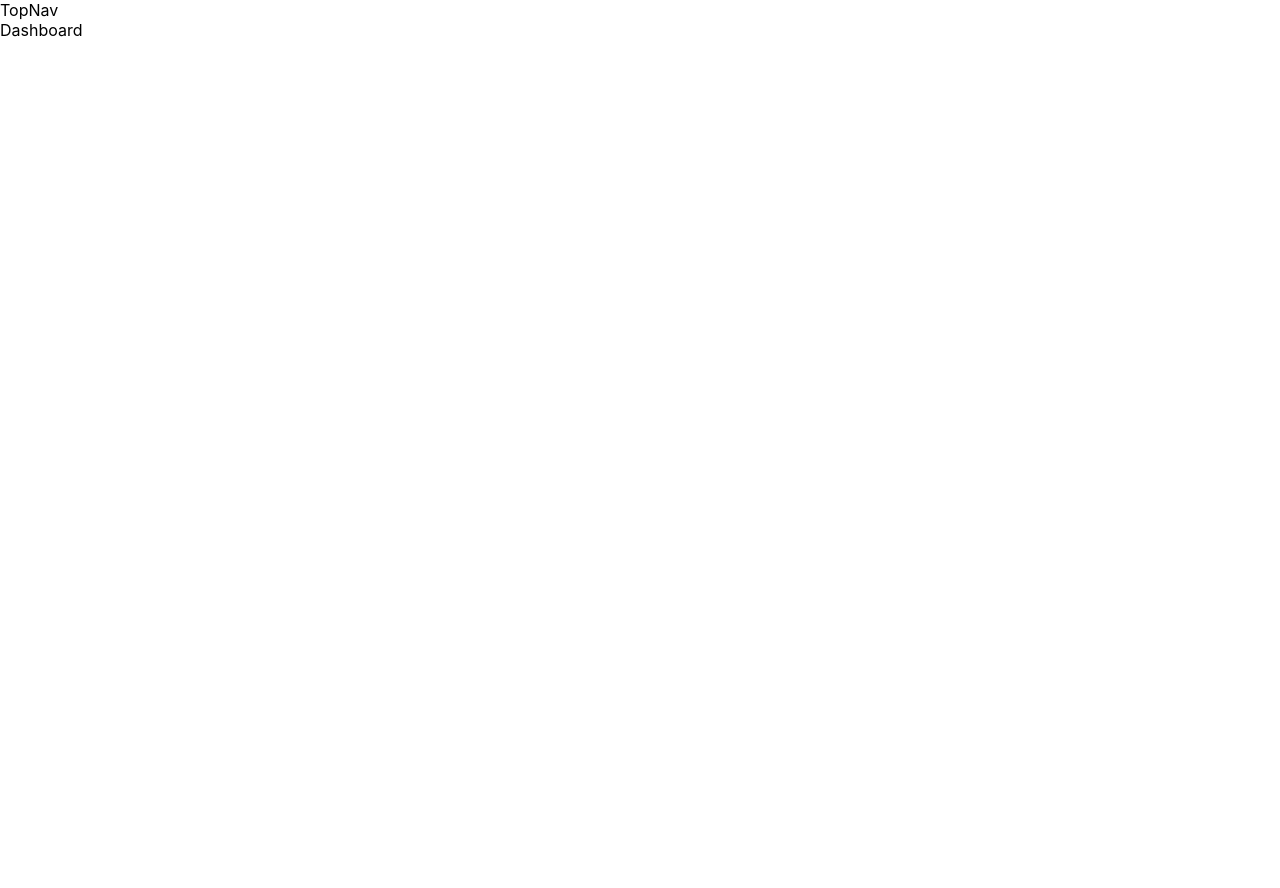
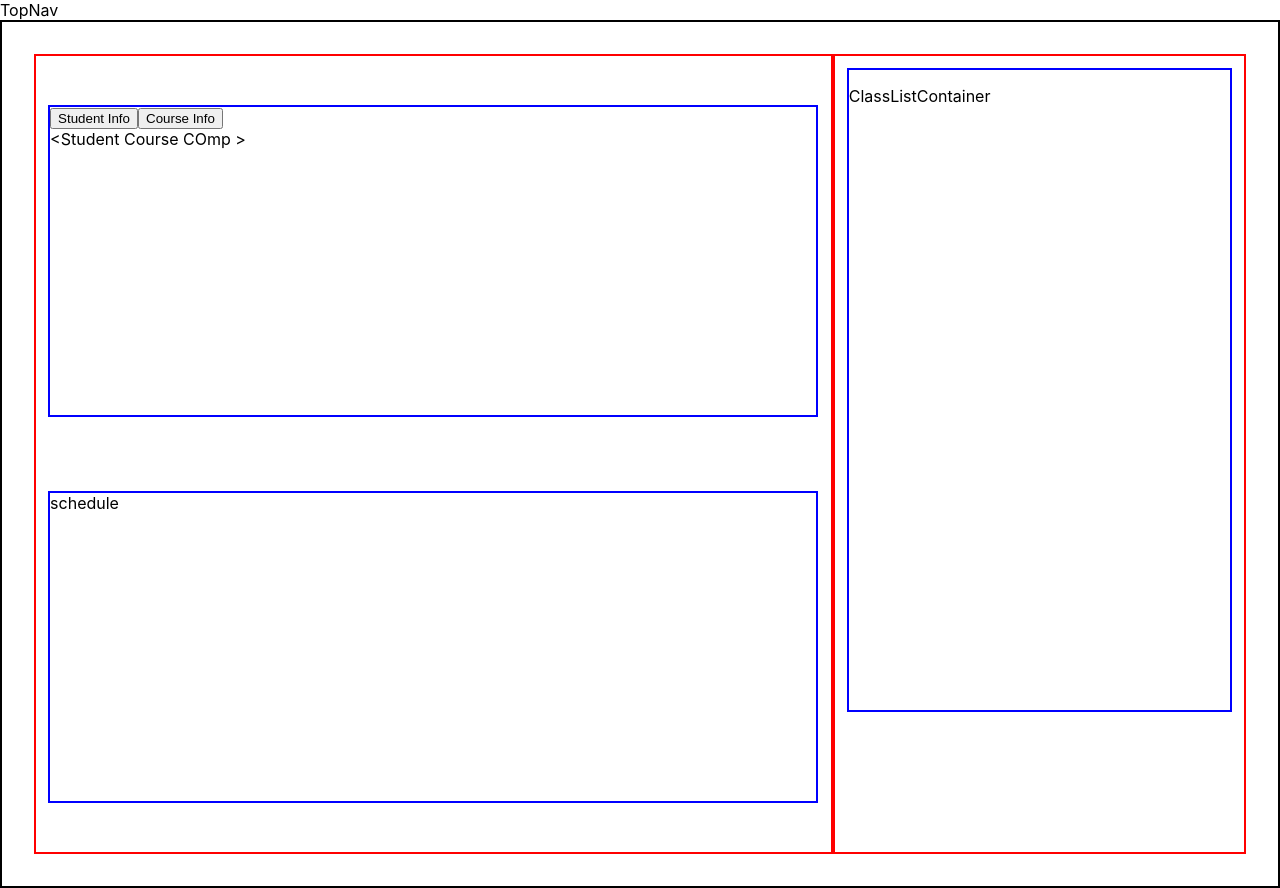
Before and after one commit to online-classroom/classroom, a React (Create React App) app: page /dashboard in a window 1280 px wide. Before the commit the page ends 800 px from the top, so only its background shows below. Built offline with nearby package versions, Linux system fonts and the light colour scheme.

Commit message:
added positioning to dashboard page

```diff
--- a/src/Containers/ClassListContainer/ClassListContainer.js
+++ b/src/Containers/ClassListContainer/ClassListContainer.js
@@ -0,0 +1,12 @@
+import React, { Component } from 'react';
+import './ClassListContainer.scss';
+
+export default class ClassListContainer extends Component {
+  render() {
+    return (
+      <div className='listContainer'>
+        <p>ClassListContainer</p>
+      </div>
+    );
+  }
+}
--- a/src/Containers/ClassListContainer/ClassListContainer.scss
+++ b/src/Containers/ClassListContainer/ClassListContainer.scss
@@ -0,0 +1,4 @@
+.listContainer {
+  border: 2px solid blue;
+  height: 80vh;
+}
--- a/src/Containers/ProfileInfoContainer/ProfileInfoContainer.js
+++ b/src/Containers/ProfileInfoContainer/ProfileInfoContainer.js
@@ -0,0 +1,16 @@
+// Started by Joe - march -18 -2019
+import React from 'react';
+import './ProfileInfoContainer.scss';
+
+export default function ProfileInfoContainer() {
+  return (
+    <div className='infoContainer'>
+      <div className='toggleButtons'>
+        <button>Student Info</button>
+        <button>Course Info</button>
+      </div>
+      {/* // I will change this className below */}
+      <div className='renderedComponent'>{'<Student Course COmp >'}</div>
+    </div>
+  );
+}
--- a/src/Containers/ProfileInfoContainer/ProfileInfoContainer.scss
+++ b/src/Containers/ProfileInfoContainer/ProfileInfoContainer.scss
@@ -0,0 +1,4 @@
+.infoContainer {
+  border: 2px solid blue;
+  height: 40%;
+}
--- a/src/Containers/Schedule/Schedule.js
+++ b/src/Containers/Schedule/Schedule.js
@@ -0,0 +1,6 @@
+import React from 'react';
+import './Schedule.scss';
+
+export default function Schedule() {
+  return <div className='scheduleContainer'>schedule</div>;
+}
--- a/src/Containers/Schedule/Schedule.scss
+++ b/src/Containers/Schedule/Schedule.scss
@@ -0,0 +1,4 @@
+.scheduleContainer {
+  border: 2px solid blue;
+  height: 40%;
+}
--- a/src/Pages/Dashboard/Dashboard.js
+++ b/src/Pages/Dashboard/Dashboard.js
@@ -1,11 +1,22 @@
-import React from 'react'
+// started by Joe - march 18 2019
+import React, { Component } from 'react';
+import './Dashboard.scss';
+import ProfileInfoContainer from '../../Containers/ProfileInfoContainer/ProfileInfoContainer';
+import Schedule from '../../Containers/Schedule/Schedule';
+import ClassListContainer from '../../Containers/ClassListContainer/ClassListContainer';
 
-const Dashboard =()=>{
-    return(
-        <div>
-            Dashboard
+export default class Dashboard extends Component {
+  render() {
+    return (
+      <div className='dashboardMainPage'>
+        <div className='dashContainer'>
+          <ProfileInfoContainer />
+          <Schedule />
         </div>
-    )
+        <div className='courseListContainer'>
+          <ClassListContainer />
+        </div>
+      </div>
+    );
+  }
 }
-
-export default Dashboard
--- a/src/Pages/Dashboard/Dashboard.scss
+++ b/src/Pages/Dashboard/Dashboard.scss
@@ -0,0 +1,21 @@
+.dashboardMainPage {
+  border: 2px solid black;
+  height: 100vh;
+  padding: 2em;
+  display: flex;
+  flex-direction: row;
+  justify-content: space-around;
+}
+.dashContainer {
+  border: 2px solid red;
+  padding: 1%;
+  width: 80%;
+  display: flex;
+  flex-direction: column;
+  justify-content: space-around;
+}
+.courseListContainer {
+  padding: 1%;
+  border: 2px solid red;
+  width: 40%;
+}
```
